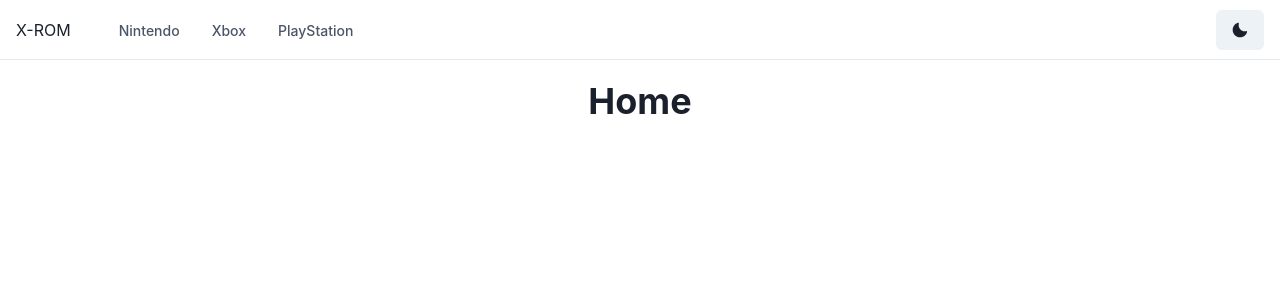
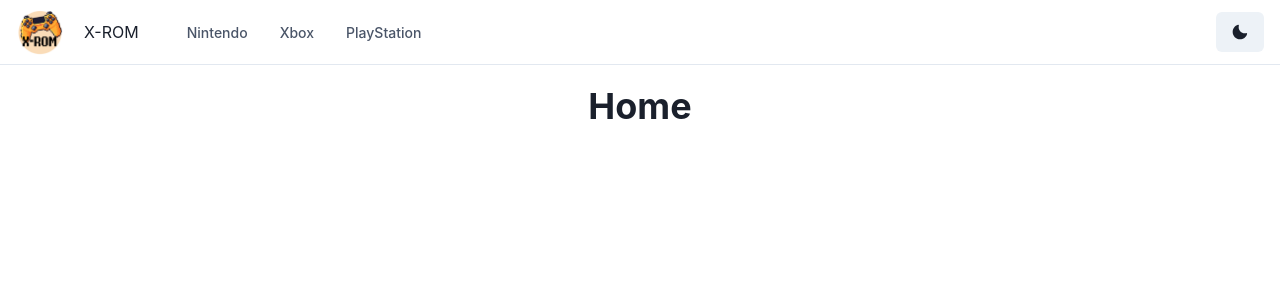
Before and after one commit to suleymanlaarabi/x-rom, a React (Vite) app: page / in a window 1280 px wide. Shown: the top 300 px of the page. Built offline with nearby package versions, Linux system fonts and the light colour scheme.

Commit message:
add new logo in the NavBar

```diff
--- a/src/components/layouts/NavBar/NavBar.tsx
+++ b/src/components/layouts/NavBar/NavBar.tsx
@@ -16,6 +16,7 @@ import {
   useBreakpointValue,
   useDisclosure,
   useColorMode,
+  Avatar,
 } from "@chakra-ui/react";
 import {
   HamburgerIcon,
@@ -45,11 +46,7 @@ export default function NavBar() {
         borderColor={useColorModeValue("gray.200", "gray.900")}
         align={"center"}
       >
-        <Flex
-          flex={{ base: 1, md: "auto" }}
-          ml={{ base: -2 }}
-          display={{ base: "flex", md: "none" }}
-        >
+        <Flex display={{ base: "flex", md: "none" }}>
           <IconButton
             onClick={onToggle}
             icon={
@@ -59,18 +56,33 @@ export default function NavBar() {
             aria-label={"Toggle Navigation"}
           />
         </Flex>
-        <Flex flex={{ base: 1 }} justify={{ base: "center", md: "start" }}>
-          <Text
+        <Flex
+          flex={{ base: 1 }}
+          justifyContent={{ base: "space-around", md: "start" }}
+        >
+          <Flex
             as={NavLink}
             to={"/"}
-            textAlign={useBreakpointValue({ base: "center", md: "left" })}
-            fontFamily={"heading"}
-            color={useColorModeValue("gray.800", "white")}
+            gap={5}
+            alignItems={"center"}
+            justifyContent={"center"}
           >
-            X-ROM
-          </Text>
+            <Avatar src="/X-ROM.png" />
+            <Text
+              textAlign={useBreakpointValue({ base: "center", md: "left" })}
+              fontFamily={"heading"}
+              color={useColorModeValue("gray.800", "white")}
+            >
+              X-ROM
+            </Text>
+          </Flex>
 
-          <Flex display={{ base: "none", md: "flex" }} ml={10}>
+          <Flex
+            alignItems={"center"}
+            justifyContent={"center"}
+            display={{ base: "none", md: "flex" }}
+            ml={10}
+          >
             <DesktopNav />
           </Flex>
         </Flex>
```
